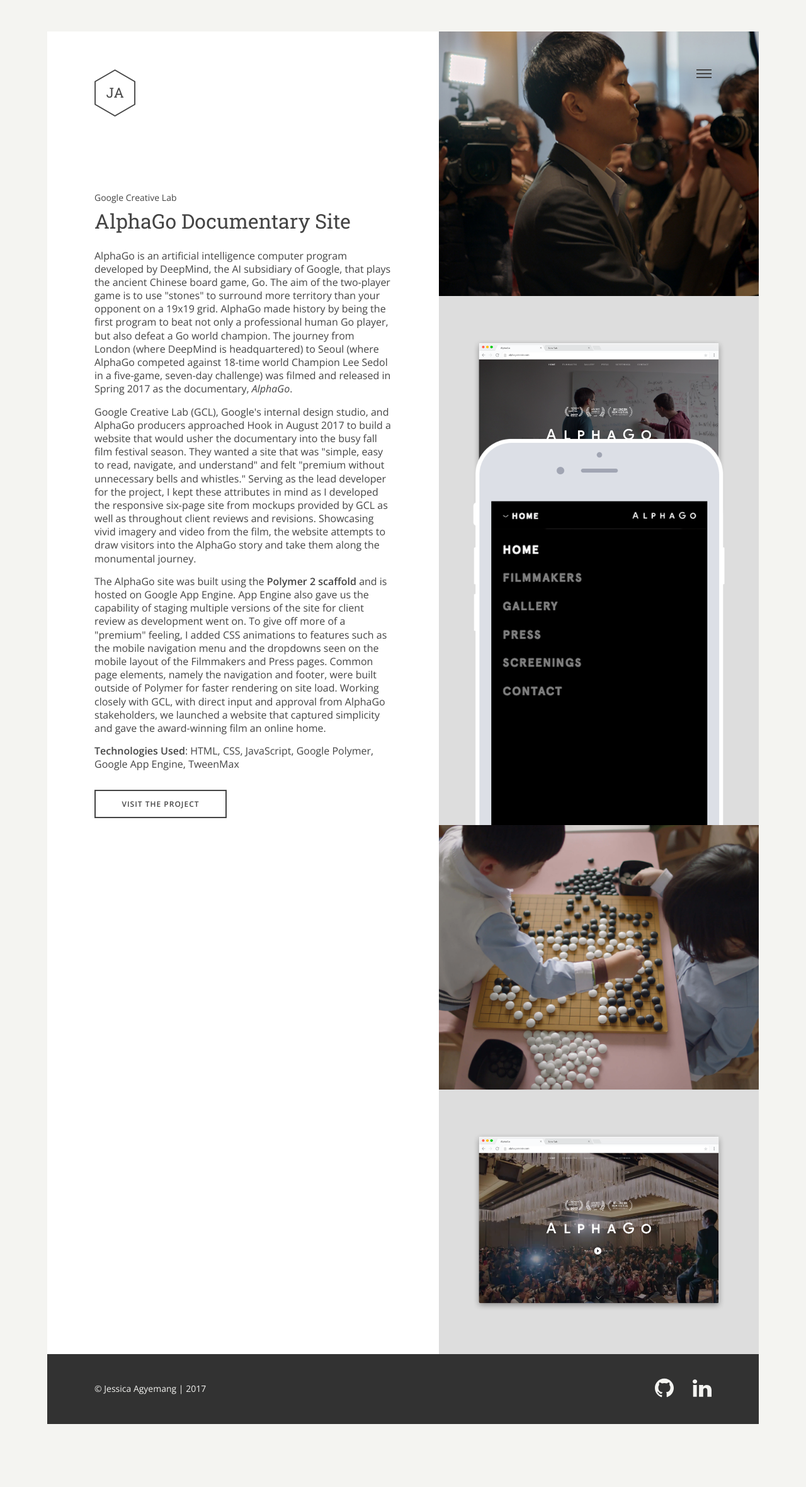
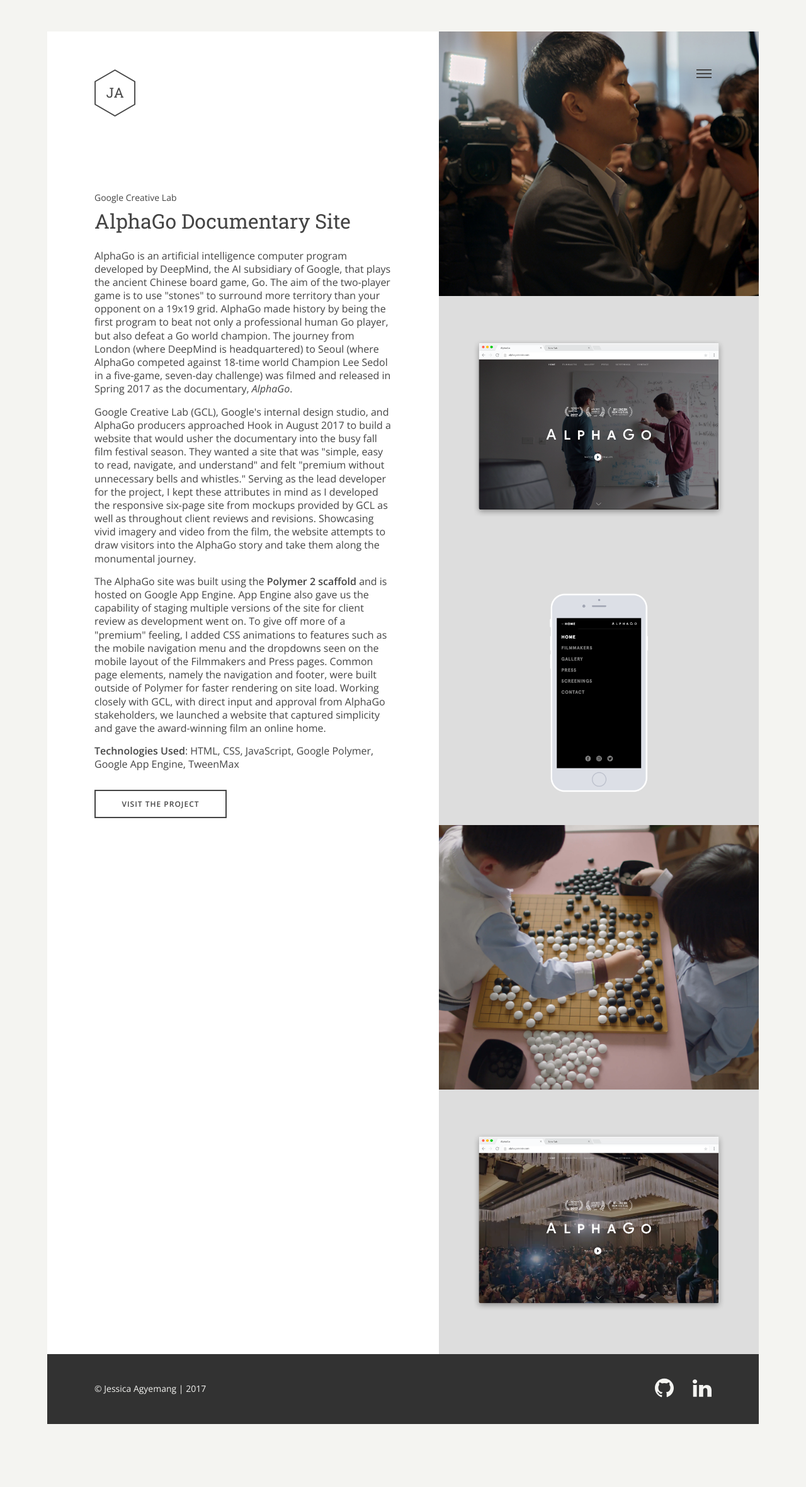
Before and after one commit to jessicaosei/jessicaosei.com, a Jekyll site: the page built from work/alphago/index.html, in a window 1280 px wide. Shown: the whole page at 63% size. Built offline with Jekyll 4.4.1, drawn with Linux system fonts in a browser that asks for light colours; Markdown is read by kramdown in place of the engine named in the settings; comment, search, counter and statistics services are not loaded.

Commit message:
Add styles for mobile project thumbnails

```diff
--- a/_sass/_project.scss
+++ b/_sass/_project.scss
@@ -101,6 +101,12 @@
 			max-width: 360px;
 			margin: auto;
 			transform: translateY(-50%);
+		}
+
+		.project-image-mobile {
+			width: auto;
+			max-width: none;
+			height: 75%;
 		}
 	}
 }
```
